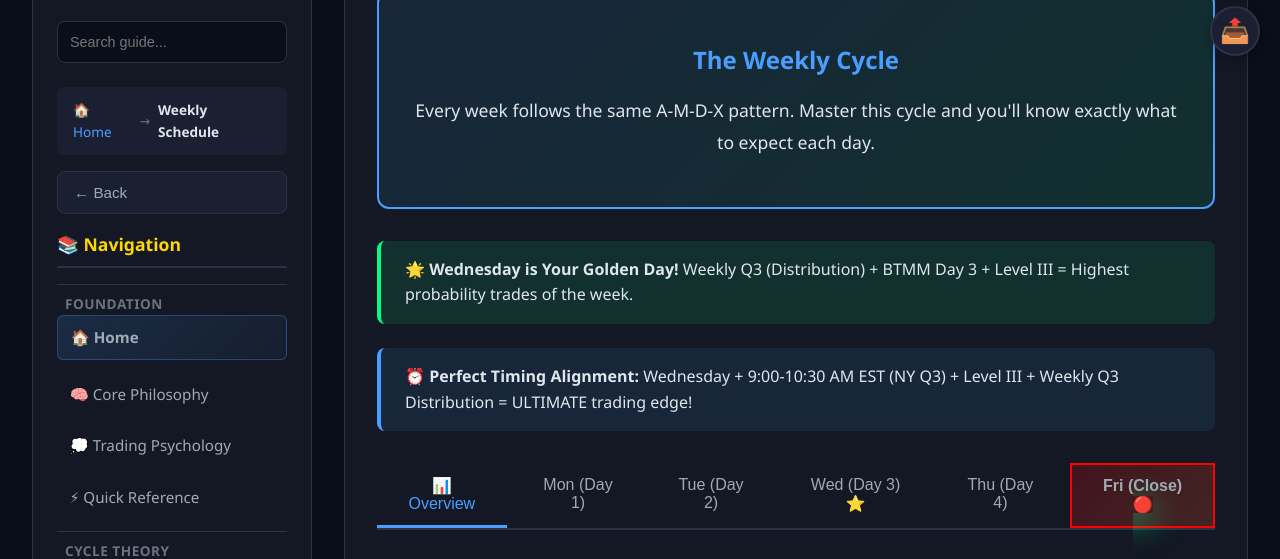
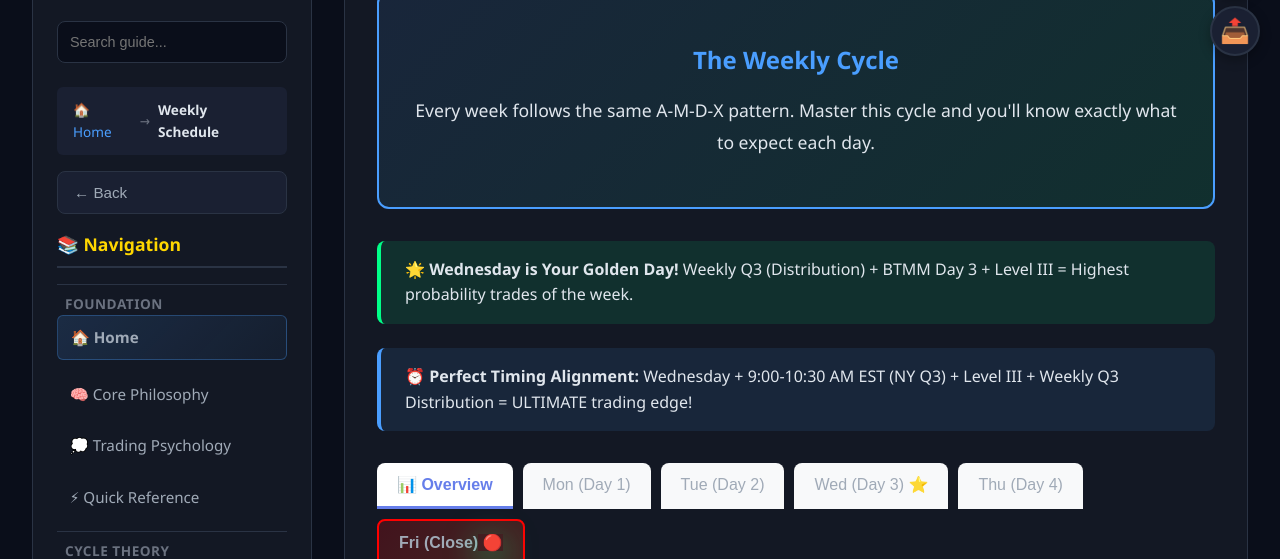
Before and after one commit to swiffc/Trading-Guide, a plain HTML site: page pages/weekly-schedule.html in a window 1280 px wide. Shown: the part 204-763 px from the top of the page. Drawn offline with Linux system fonts and the light colour scheme.

Commit message:
fix: Add CSS to properly show/hide tab content on weekly schedule page

```diff
--- a/pages/weekly-schedule.html
+++ b/pages/weekly-schedule.html
@@ -5,6 +5,60 @@
     <meta name="viewport" content="width=device-width, initial-scale=1.0">
     <title>Weekly Schedule - Trading Guide</title>
     <link rel="stylesheet" href="../styles.css">
+    <style>
+        /* Tab styling */
+        .tabs {
+            display: flex;
+            gap: 10px;
+            margin: 2rem 0;
+            flex-wrap: wrap;
+            border-bottom: 2px solid #667eea;
+        }
+
+        .tab-button {
+            padding: 12px 20px;
+            border: none;
+            background: #f8f9fa;
+            cursor: pointer;
+            border-radius: 8px 8px 0 0;
+            font-size: 1em;
+            font-weight: 500;
+            transition: all 0.3s ease;
+            border-bottom: 3px solid transparent;
+        }
+
+        .tab-button:hover {
+            background: #e9ecef;
+        }
+
+        .tab-button.active {
+            background: white;
+            border-bottom: 3px solid #667eea;
+            color: #667eea;
+            font-weight: 600;
+        }
+
+        /* Tab content - CRITICAL: Hide inactive tabs */
+        .tab-content {
+            display: none;
+            animation: fadeIn 0.3s ease;
+        }
+
+        .tab-content.active {
+            display: block;
+        }
+
+        @keyframes fadeIn {
+            from {
+                opacity: 0;
+                transform: translateY(10px);
+            }
+            to {
+                opacity: 1;
+                transform: translateY(0);
+            }
+        }
+    </style>
 </head>
 <body>
     <div class="header">
```
